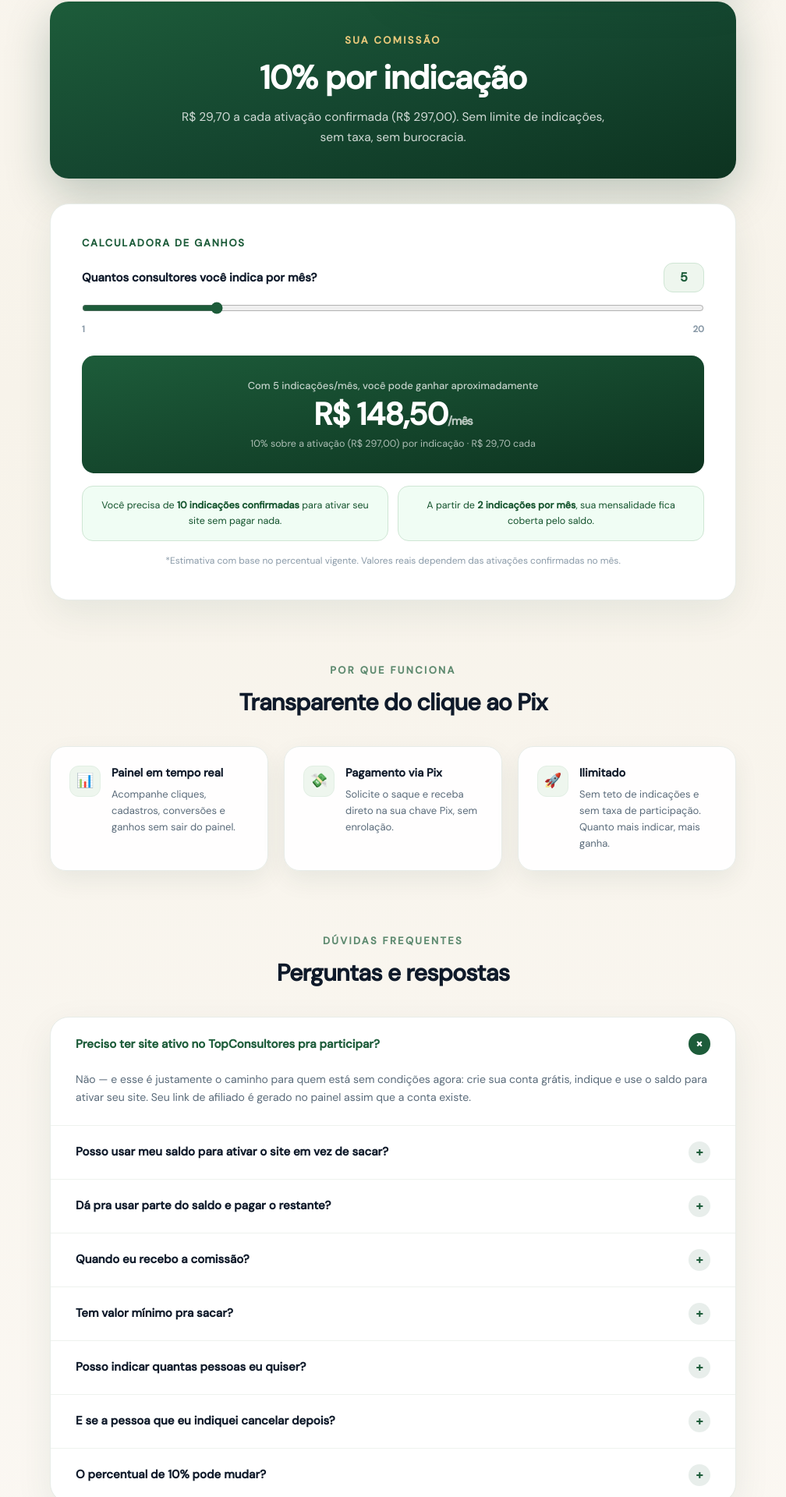
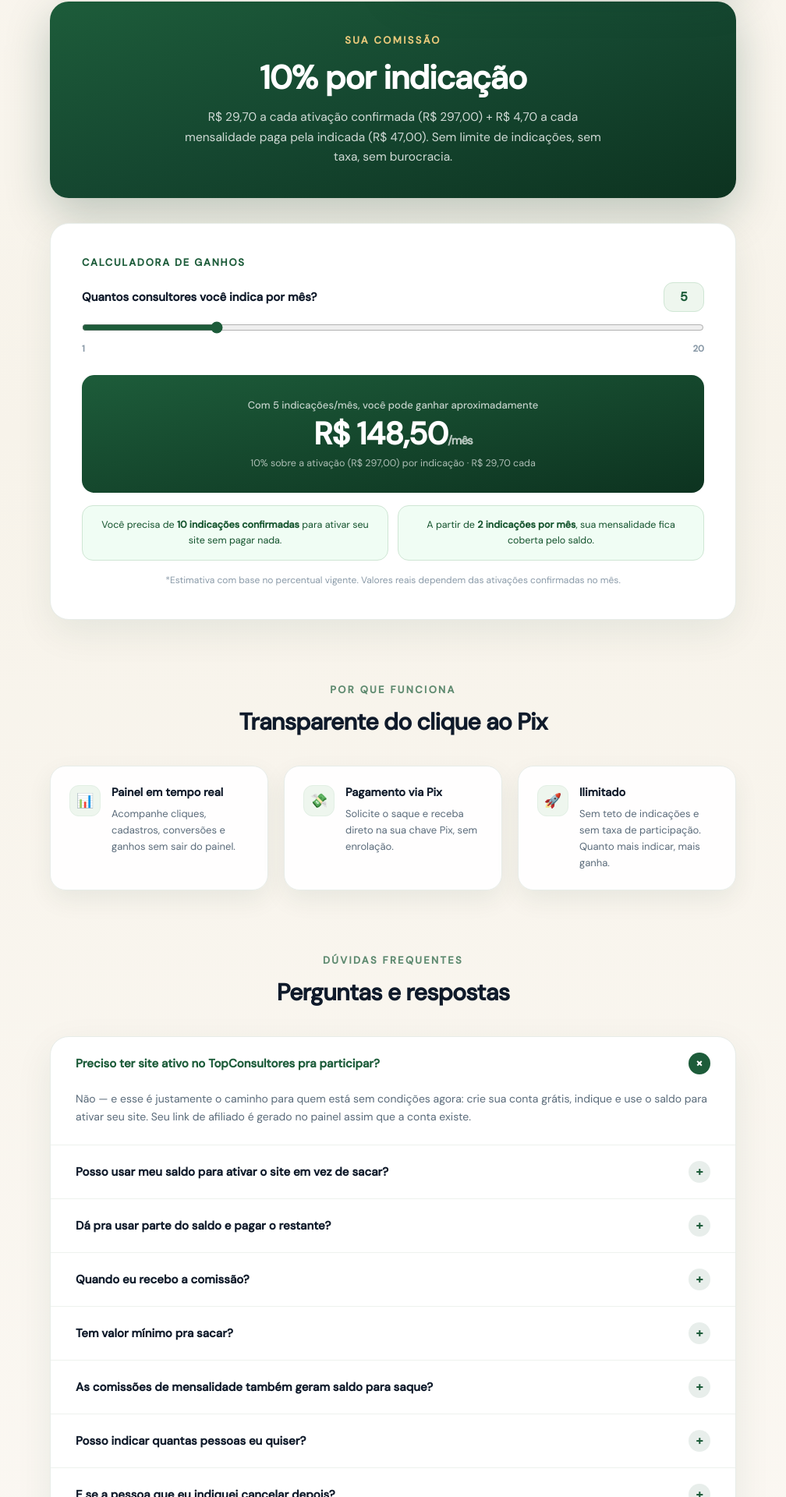
Before and after one commit to dudamkt1/sitedoterra, a Next.js app: page /afiliados in a window 1280 px wide. Shown: the part 1467-3387 px from the top of the page at 78% size, without its empty margins (136-1144 px from the left). Built offline with nearby package versions, Linux system fonts and the light colour scheme; no server answers.

Commit message:
Update afiliados page with monthly commission structure

```diff
--- a/app/afiliados/page.tsx
+++ b/app/afiliados/page.tsx
@@ -113,8 +113,8 @@ export default async function AfiliadosPage({
     { icon: "🆓", title: "Crie sua conta grátis", text: "Sem pagar nada: seu acesso ao painel é liberado na hora." },
     { icon: "🔗", title: "Pegue seu link exclusivo", text: "No painel de afiliados, seu link é gerado automaticamente. Copie com um clique." },
     { icon: "💬", title: "Compartilhe com outras consultoras", text: "Envie no WhatsApp, Instagram e grupos. Quem chegar pelo seu link fica vinculado a você." },
-    { icon: "💰", title: `Cada indicação confirmada gera ${brl(perSaleCents)} de saldo`, text: `${pct}% de cada ativação (${brl(activationCents)}) entra no seu painel automaticamente.` },
-    { icon: "🚀", title: "Ative de graça e siga zerando a mensalidade", text: `Ao juntar ${brl(activationCents)} em saldo, ative seu site sem tirar do bolso. Depois, com ${needMonthly} indicações/mês sua mensalidade de ${brl(monthlyCents)} fica coberta.` },
+    {icon: "💰", title: `Cada indicação confirmada gera ${brl(perSaleCents)} de saldo`, text: `${pct}% de cada ativação (${brl(activationCents)}) entra no seu painel automaticamente.` },
+    { icon: "🚀", title: "Ative de graça e siga zerando a mensalidade", text: `Ao juntar ${brl(activationCents)} em saldo, ative seu site sem tirar do bolso. Depois, com ${needMonthly} indicações por mês sua mensalidade de ${brl(monthlyCents)} fica coberta.` },
   ];
 
   const trust = [
@@ -127,8 +127,9 @@ export default async function AfiliadosPage({
     { q: "Preciso ter site ativo no TopConsultores pra participar?", a: "Não — e esse é justamente o caminho para quem está sem condições agora: crie sua conta grátis, indique e use o saldo para ativar seu site. Seu link de afiliado é gerado no painel assim que a conta existe." },
     { q: "Posso usar meu saldo para ativar o site em vez de sacar?", a: "Sim. No painel de afiliados você escolhe entre sacar via Pix e usar o saldo para ativar seu site ou pagar sua mensalidade." },
     { q: "Dá pra usar parte do saldo e pagar o restante?", a: `Sim. O saldo abate o valor automaticamente: com ${brl(5000)} de saldo numa ativação de ${brl(activationCents)}, você paga só a diferença no Pix ou cartão. A sobra continua disponível para a mensalidade ou para sacar.` },
-    { q: "Quando eu recebo a comissão?", a: `A comissão de ${pct}% é registrada no seu painel assim que a indicada ativa o site. Depois é só solicitar o saque e receber via Pix — ou usar como crédito.` },
+    { q: "Quando eu recebo a comissão?", a: `A comissão de ${pct}% sobre a ativação é registrada no seu painel assim que a indicada ativa o site. A comissão sobre mensalidadesRecurring (${pct}% sobre ${brl(monthlyCents)}) é registrada a cada cobrança mensal bem-sucedida. Ambos os valores ficam disponíveis no seu saldo para saque via Pix ou para ativar seu site.` },
     { q: "Tem valor mínimo pra sacar?", a: `Sim, o saque mínimo atual é de ${minPayout}. Atingiu esse valor, pode solicitar a qualquer momento pelo painel.` },
+    { q: "As comissões de mensalidade também geram saldo para saque?", a: `Sim. As comissões de ativação e de mensalidade acumulam no mesmo saldo. Quando atingir o mínimo de ${minPayout}, pode solicitar saque via Pix ou usar o saldo para ativar seu site ou pagar a mensalidade.` },
     { q: "Posso indicar quantas pessoas eu quiser?", a: "Sim, não há limite de indicações. Cada ativação confirmada gera uma nova comissão para você." },
     { q: "E se a pessoa que eu indiquei cancelar depois?", a: "Comissões de ativações canceladas ou estornadas podem ser estornadas do seu saldo. Vale o que foi efetivamente confirmado." },
     { q: `O percentual de ${pct}% pode mudar?`, a: "Pode, pois é uma configuração do programa. Mas o percentual da sua venda fica congelado no momento da ativação — mudanças futuras não alteram comissões já registradas." },
@@ -238,7 +239,7 @@ export default async function AfiliadosPage({
                 {pct}% por indicação
               </p>
               <p className="mt-3 text-[14px] sm:text-[15.5px] leading-relaxed text-white/80 max-w-[560px] mx-auto">
-                {brl(perSaleCents)} a cada ativação confirmada ({brl(activationCents)}). Sem limite de indicações, sem taxa, sem burocracia.
+                {brl(perSaleCents)} a cada ativação confirmada ({brl(activationCents)}) + {brl(Math.round(monthlyCents * pct / 100))} a cada mensalidade paga pela indicada ({brl(monthlyCents)}). Sem limite de indicações, sem taxa, sem burocracia.
               </p>
             </div>
 
```
